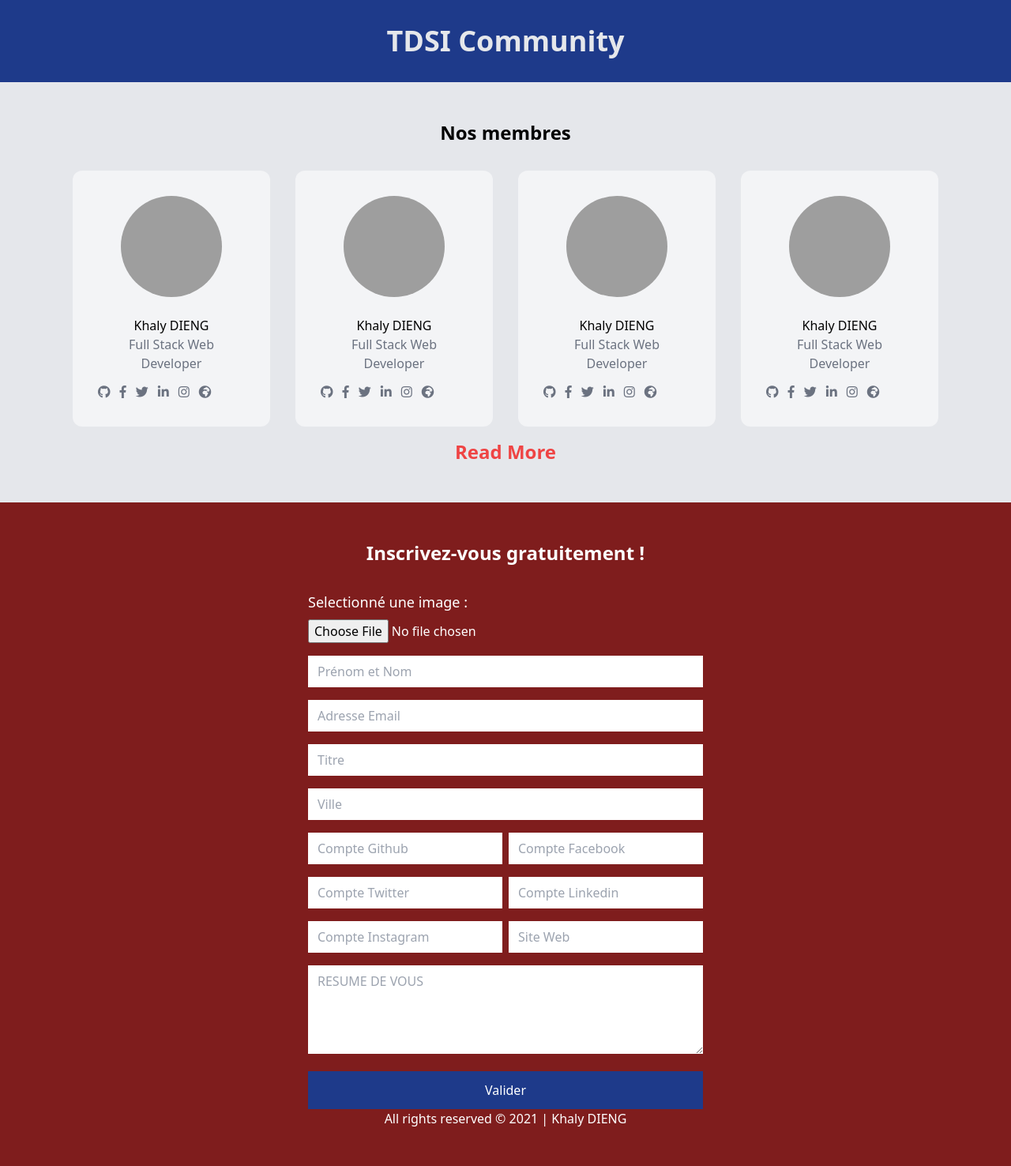
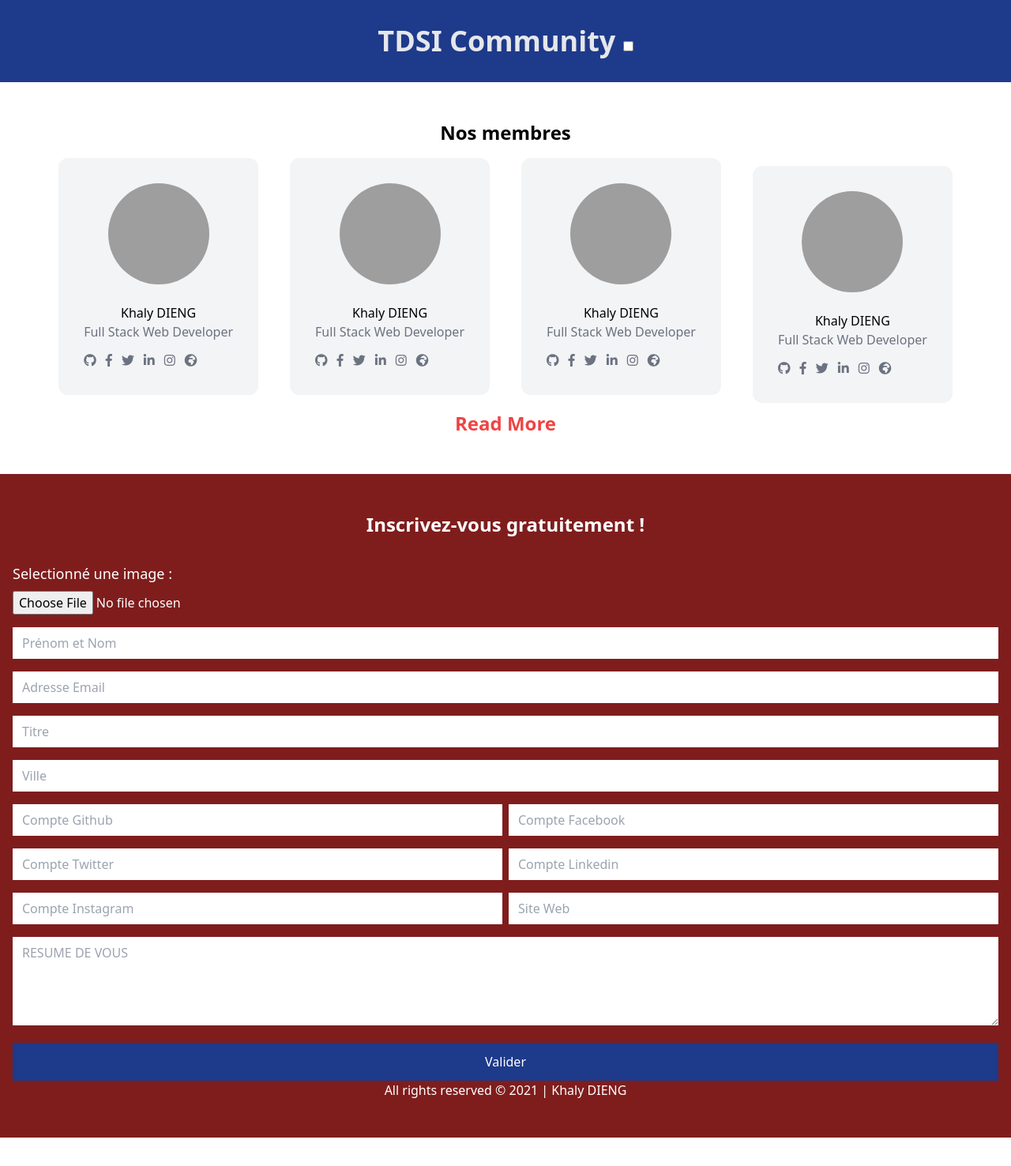
Before and after one commit to Khaly17/Community, a Django app: page / in a window 1280 px wide. Shown: the whole page at 79% size. After the commit the page ends 1440 px from the top, so only its background shows below. Run offline with Django 3.2, Linux system fonts and the light colour scheme; some libraries are stand-ins or nearby versions; grey boxes are pictures that could not be loaded.

Commit message:
ajoute de la fonctionnalite mode dark

```diff
--- a/membres/templates/membres/index.html
+++ b/membres/templates/membres/index.html
@@ -5,7 +5,8 @@
 {% block content %}
 <div class="py-12 px-4">
     <h2 class="text-center font-semibold text-2xl">Nos membres </h2>
-    <div class="mt-4 flex flex-wrap -mx-4 justify-center items-center text">
+    <div class="mt-4 flex flex-wrap -mx-4 justify-center items-center ">
+        <!-- mt-4 flex flex-wrap -mx-4 justify-center items-center text -->
 
         <div class="member-card">
             <figure class="bg-gray-100 rounded-xl p-8">
--- a/static/css/style.css
+++ b/static/css/style.css
@@ -7,35 +7,8 @@
   padding: 0;
   box-sizing: border-box;
 }
-
-/* body {
-  font-family: 'Nunito';
-} */
-
-.member-card {
-  width: 250px;
-  margin: 1rem;
+.member-card:not(:last-child) {
+  position: relative;
+  margin-right: 40px;
+  margin-bottom: 20px;
 }
-
-form.join-form {
-  max-width: 500px;
-}
-
-.moreText {
-  display: none;
-}
-.read-more-btn {
-  padding: 15px 60px;
-  background-color: rgb(149, 170, 197);
-  color: rgb(53, 49, 49);
-  border: none;
-  outline: none;
-  font-size: 20px;
-  cursor: pointer;
-}
-.text.show-more .moreText {
-  display: inline;
-}
-.text.show-more .dots {
-  display: none;
-}
--- a/static/js/script.js
+++ b/static/js/script.js
@@ -1,11 +1,35 @@
-const readMoreBtn = document.querySelector(".read-more-btn");
-const text = document.querySelector(".text");
+const toggleSwitch = document.querySelector('input[type = "checkbox"]');
+const doc = document.getElementsByTagName('html')[0];
+const bg = document.getElementById('torch');
 
-readMoreBtn.addEventListener("click", (e) => {
-    text.classList.toggle("show-more");
-    if (readMoreBtn.innerText === "Read More") {
-        readMoreBtn.innerText = "Read Less";
-    } else {
-        readMoreBtn.innerText = "Read More";
-    }
-});
+
+
+// On page load or when changing themes, best to add inline in `head` to avoid FOUC
+if (localStorage.theme === 'dark' || (!('theme' in localStorage) && window.matchMedia('(prefers-color-scheme: dark)').matches)) {
+    doc.className = 'dark'
+    bg.className = "bg-black dark:bg-black"
+
+
+    toggleSwitch.checked = true;
+  } else {
+    doc.className = 'light'
+    bg.className = "bg-white dark:bg-black"
+
+    //document.documentElement.classList.remove('dark')
+  }
+
+  function switchTheme(){
+      if(toggleSwitch.checked){
+        localStorage.setItem('theme','dark');
+        doc.className = 'dark'
+        bg.className = "bg-black dark:bg-black"
+      }
+      else{
+        localStorage.setItem('theme','light');
+        doc.className = 'light'
+        bg.className = "bg-white dark:bg-black"
+      }
+  }
+
+
+  toggleSwitch.addEventListener('click',switchTheme,false);
--- a/templates/layout.html
+++ b/templates/layout.html
@@ -1,5 +1,5 @@
 <!DOCTYPE html>
-<html lang="en">
+<html lang="en" class="🔦">
 
 <head>
     {% load static %}
@@ -14,19 +14,21 @@
     <link href="https://unpkg.com/tailwindcss@^1.0/dist/tailwind.min.css" rel="stylesheet">
 
     <link rel="stylesheet" href="{% static 'css/style.css' %}">
+    <script src="{% static 'js/script.js' %}" defer ></script>
 </head>
 
 <body class="bg-gray-200">
+    <div class="bg-black dark:bg-black" id = 'torch'>
     <header>
         <h1 class="bg-blue-900 text-center px-2 py-8 text-gray-200 font-bold text-4xl">
-            TDSI Community
+            TDSI Community <input type="checkbox" style="border-radius: 25px 25px 25px 25px;" >
         </h1>
     </header>
 
     <main>
         {% block content %}{% endblock content %}
     </main>
-    <script src="../static/js/script.js"></script>
+</div>
 </body>
 
 </html>
```
